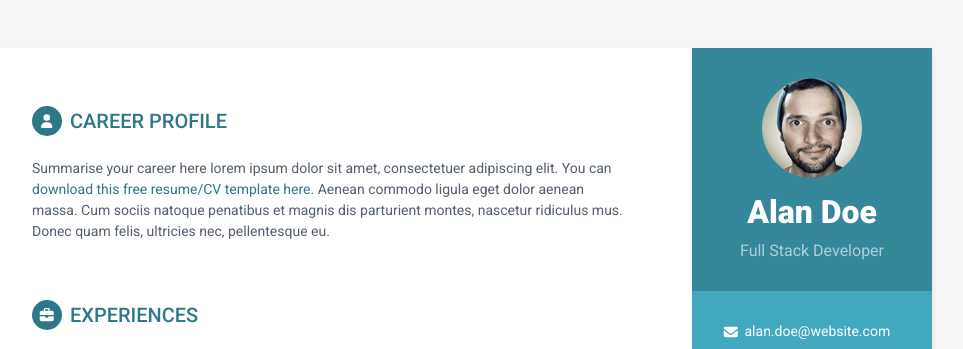
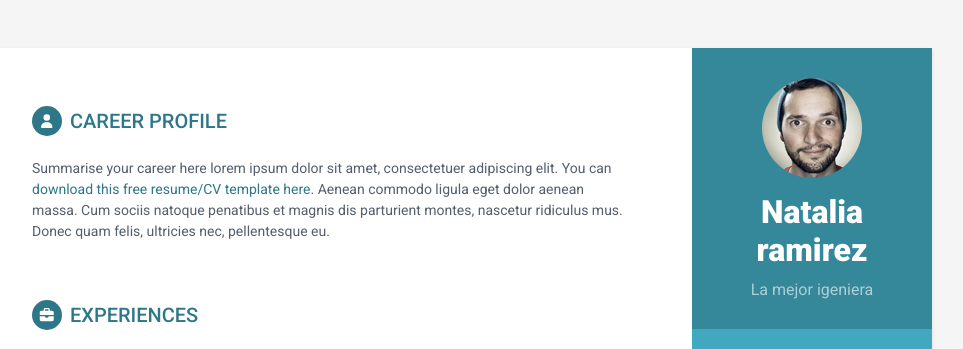
Before and after one commit to NataaaaR/CV, a plain HTML site: page index.html in a window 1280 px wide. Shown: the top 349 px of the page, without its empty margins (188-1151 px from the left). Drawn offline with Linux system fonts and the light colour scheme.

Commit message:
Cambia el nombre de la persona (#1)
* Cambia el nombre de la persona

* ya se ingreso el apellido

```diff
--- a/index.html
+++ b/index.html
@@ -25,8 +25,8 @@
         <div class="sidebar-wrapper">
             <div class="profile-container">
                 <img class="profile" src="assets/images/profile.png" alt="" />
-                <h1 class="name">Alan Doe</h1>
-                <h3 class="tagline">Full Stack Developer</h3>
+                <h1 class="name">Natalia ramirez</h1>
+                <h3 class="tagline">La mejor igeniera</h3>
             </div><!--//profile-container-->
 
             <div class="contact-container container-block">
```
